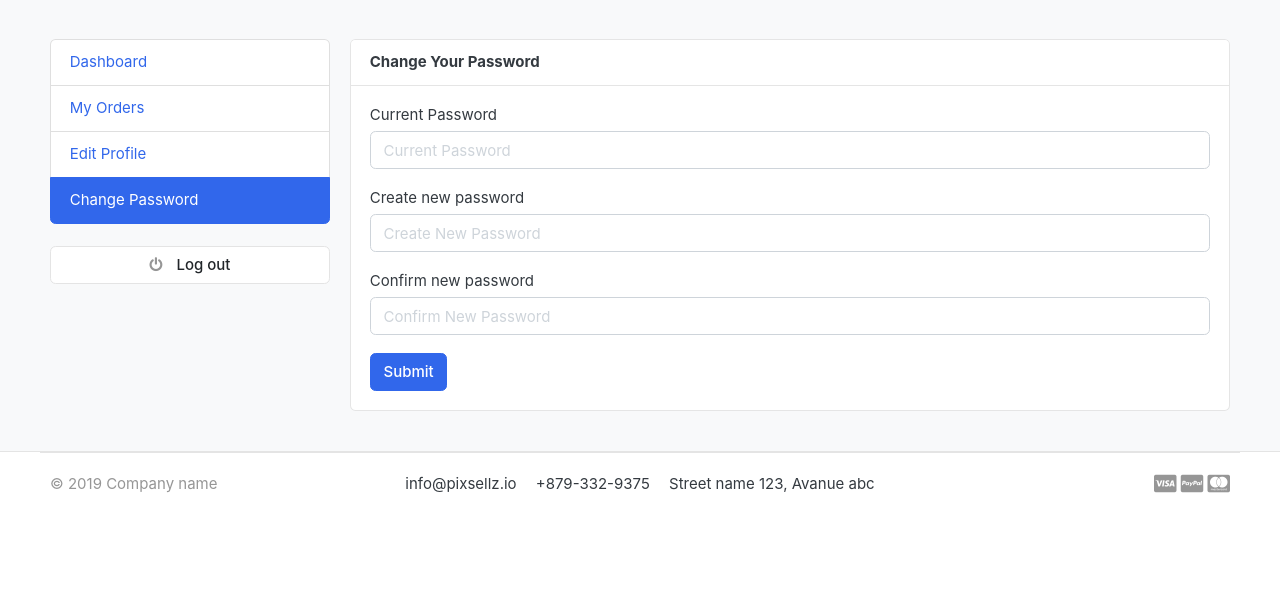
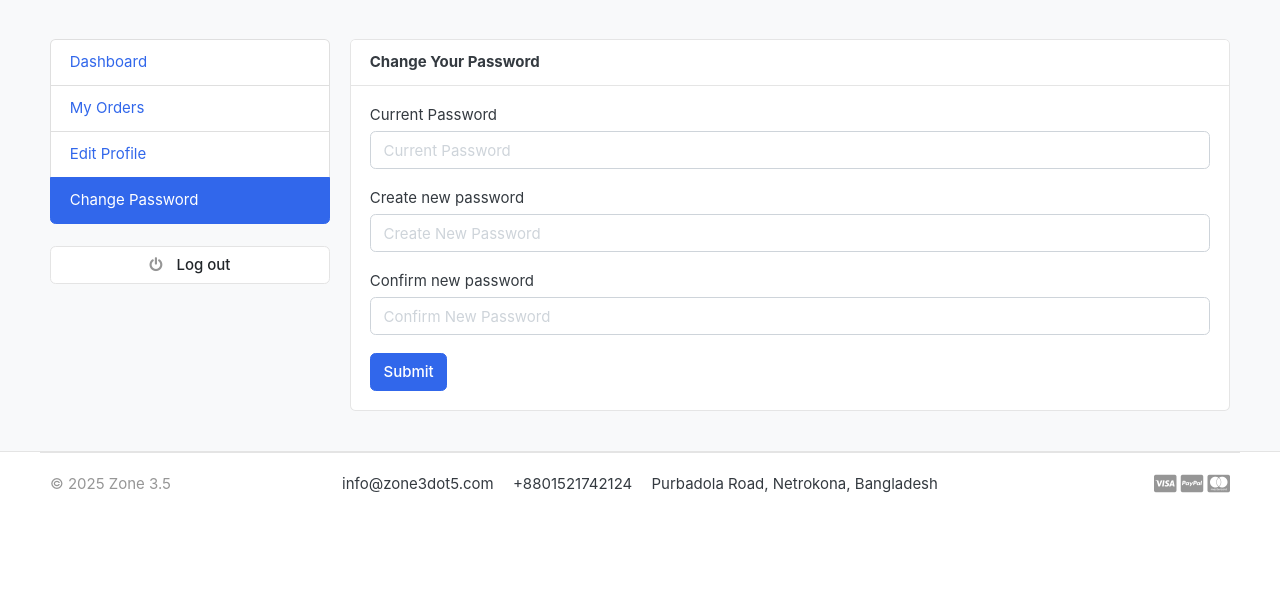
Before and after one commit to Emran-Haque/zone3.5, a Django app: page /accounts/change_password/ in a window 1280 px wide. Shown: the part 119-712 px from the top of the page. Run offline with Django 3.2, Linux system fonts and the light colour scheme; the visitor is signed in with stand-in values (Sample User, id 1); data that the repository does not hold is empty; some libraries are stand-ins or nearby versions; some web fonts are replaced.

Commit message:
Initial commit

```diff
--- a/accounts/urls.py
+++ b/accounts/urls.py
@@ -7,7 +7,7 @@ urlpatterns = [
     path('login/', views.login, name='login'),
     path('logout/', views.logout, name='logout'),
     path('dashboard/', views.dashboard, name='dashboard'),
-    path('', views.dashboard, name='dashboard'),
+    # path('', views.dashboard, name='dashboard'),
 
     path('activate/<uidb64>/<token>/', views.activate, name='activate'),
     path('forgotPassword/', views.forgotPassword, name='forgotPassword'),
--- a/accounts/views.py
+++ b/accounts/views.py
@@ -165,16 +165,18 @@ def activate(request, uidb64, token):
     return redirect('register')
 
 
-@login_required(login_url = 'login')
+@login_required(login_url='login')
 def dashboard(request):
-    orders = Order.objects.order_by('-created_at').filter(user_id=request.user.id, is_ordered=True)
+    # Get orders for the logged-in user
+    orders = Order.objects.filter(user_id=request.user.id, is_ordered=True).order_by('-created_at')
     orders_count = orders.count()
 
-    userprofile = UserProfile.objects.get(user_id=request.user.id)
+    # Fetch the user's profile, gracefully handling missing profile
+    userprofile = get_object_or_404(UserProfile, user_id=request.user.id)
+
     context = {
         'orders_count': orders_count,
         'userprofile': userprofile
-
     }
     return render(request, 'accounts/dashboard.html', context)
 
@@ -199,7 +201,7 @@ def forgotPassword(request):
             send_email = EmailMessage(mail_subject, message, to=[to_email])
             send_email.send()
 
-            messages = success(request, 'Password reset email has been sent to your email address.')
+            messages.success(request, 'Password reset email has been sent to your email address.')
             return redirect('login')
 
         else:
@@ -258,11 +260,9 @@ def my_orders(request):
 
 
 def edit_profile(request):
-    print("1")
     print(UserProfile)
     # userprofile = UserProfile.objects.get(user=request.user)
     userprofile = get_object_or_404(UserProfile, user=request.user)
-    print("2")
     if request.method == 'POST':
         user_form = UserForm(request.POST, instance=request.user)
         print("3")
--- a/greatkart/urls.py
+++ b/greatkart/urls.py
@@ -23,7 +23,6 @@ urlpatterns = [
     path('admin/', admin.site.urls),
     path('store/', include('store.urls')),
     path('', views.home, name='home'),
-    path('base/',views.base, name='base'),
     path('cart/', include('cart.urls')),
     path('accounts/', include('accounts.urls')),
     path('orders/', include('orders.urls')),
--- a/greatkart/views.py
+++ b/greatkart/views.py
@@ -2,9 +2,5 @@ from django.shortcuts import render
 from store.models import Product
 def home(request):
     products = Product.objects.all().filter(is_available=True)
-
+    print(products.values())
     return render(request, 'home.html', {'products' : products})
-
-
-def base(request):
-    return render(request, 'base.html')
--- a/templates/base.html
+++ b/templates/base.html
@@ -1,48 +1,88 @@
-
-
 {% load static %}
 
-<!DOCTYPE HTML>
+<!doctype html>
 <html lang="en">
   <head>
-<meta charset="utf-8">
+    <meta charset="utf-8" />
     <meta http-equiv="pragma" content="no-cache" />
     <meta http-equiv="cache-control" content="max-age=604800" />
-<meta name="viewport" content="width=device-width, initial-scale=1, shrink-to-fit=no">
+    <meta
+      name="viewport"
+      content="width=device-width, initial-scale=1, shrink-to-fit=no"
+    />
 
-<title>GreatKart | One of the Biggest Online Shopping Platform</title>
+    <title>Zone 3.5 | One of the Biggest Online Shopping Platform</title>
 
-<link href="{% static 'images/favicon.ico' %}" rel="shortcut icon" type="image/x-icon">
+    <link
+      href="{% static 'images/favicon.ico' %}"
+      rel="shortcut icon"
+      type="image/x-icon"
+    />
 
     <!-- jQuery -->
-<script src="{% static 'js/jquery-2.0.0.min.js' %}" type="text/javascript"></script>
+    <script
+      src="{% static 'js/jquery-2.0.0.min.js' %}"
+      type="text/javascript"
+    ></script>
 
     <!-- Bootstrap4 files-->
-<script src="{% static 'js/bootstrap.bundle.min.js' %}" type="text/javascript"></script>
-<link href="{% static 'css/bootstrap.css' %}" rel="stylesheet" type="text/css"/>
+    <script
+      src="{% static 'js/bootstrap.bundle.min.js' %}"
+      type="text/javascript"
+    ></script>
+    <link
+      href="{% static 'css/bootstrap.css' %}"
+      rel="stylesheet"
+      type="text/css"
+    />
 
     <!-- JavaScript Bundle with Popper -->
-<script src="{% static 'https://cdn.jsdelivr.net/npm/bootstrap@5.0.0-beta3/dist/js/bootstrap.bundle.min.js' %}" integrity="sha384-JEW9xMcG8R+pH31jmWH6WWP0WintQrMb4s7ZOdauHnUtxwoG2vI5DkLtS3qm9Ekf" crossorigin="anonymous"></script>
+    <script
+      src="{% static 'https://cdn.jsdelivr.net/npm/bootstrap@5.0.0-beta3/dist/js/bootstrap.bundle.min.js' %}"
+      integrity="sha384-JEW9xMcG8R+pH31jmWH6WWP0WintQrMb4s7ZOdauHnUtxwoG2vI5DkLtS3qm9Ekf"
+      crossorigin="anonymous"
+    ></script>
 
-
-
-
-<script src="{% static 'https://code.jquery.com/jquery-3.5.1.slim.min.js' %}" integrity="sha384-DfXdz2htPH0lsSSs5nCTpuj/zy4C+OGpamoFVy38MVBnE+IbbVYUew+OrCXaRkfj" crossorigin="anonymous"></script>
-<script src="{% static 'https://cdn.jsdelivr.net/npm/popper.js@1.16.0/dist/umd/popper.min.js' %}" integrity="sha384-Q6E9RHvbIyZFJoft+2mJbHaEWldlvI9IOYy5n3zV9zzTtmI3UksdQRVvoxMfooAo" crossorigin="anonymous"></script>
-<script src="{% static 'https://stackpath.bootstrapcdn.com/bootstrap/4.5.0/js/bootstrap.min.js' %}" integrity="sha384-OgVRvuATP1z7JjHLkuOU7Xw704+h835Lr+6QL9UvYjZE3Ipu6Tp75j7Bh/kR0JKI" crossorigin="anonymous"></script>
-
-
-
+    <script
+      src="{% static 'https://code.jquery.com/jquery-3.5.1.slim.min.js' %}"
+      integrity="sha384-DfXdz2htPH0lsSSs5nCTpuj/zy4C+OGpamoFVy38MVBnE+IbbVYUew+OrCXaRkfj"
+      crossorigin="anonymous"
+    ></script>
+    <script
+      src="{% static 'https://cdn.jsdelivr.net/npm/popper.js@1.16.0/dist/umd/popper.min.js' %}"
+      integrity="sha384-Q6E9RHvbIyZFJoft+2mJbHaEWldlvI9IOYy5n3zV9zzTtmI3UksdQRVvoxMfooAo"
+      crossorigin="anonymous"
+    ></script>
+    <script
+      src="{% static 'https://stackpath.bootstrapcdn.com/bootstrap/4.5.0/js/bootstrap.min.js' %}"
+      integrity="sha384-OgVRvuATP1z7JjHLkuOU7Xw704+h835Lr+6QL9UvYjZE3Ipu6Tp75j7Bh/kR0JKI"
+      crossorigin="anonymous"
+    ></script>
 
     <!-- Font awesome 5 -->
-<link href="{% static 'fonts/fontawesome/css/all.min.css' %}" type="text/css" rel="stylesheet">
+    <link
+      href="{% static 'fonts/fontawesome/css/all.min.css' %}"
+      type="text/css"
+      rel="stylesheet"
+    />
 
     <!-- custom style -->
-<link href="{% static 'css/ui.css' %}" rel="stylesheet" type="text/css"/>
-<link href="{% static 'css/custom.css' %}" rel="stylesheet" type="text/css"/>
-<link rel="stylesheet" href="https://cdnjs.cloudflare.com/ajax/libs/font-awesome/4.7.0/css/font-awesome.min.css">
+    <link href="{% static 'css/ui.css' %}" rel="stylesheet" type="text/css" />
+    <link
+      href="{% static 'css/custom.css' %}"
+      rel="stylesheet"
+      type="text/css"
+    />
+    <link
+      rel="stylesheet"
+      href="https://cdnjs.cloudflare.com/ajax/libs/font-awesome/4.7.0/css/font-awesome.min.css"
+    />
 
-<link href="{% static 'css/responsive.css' %}" rel="stylesheet" media="only screen and (max-width: 1200px)" />
+    <link
+      href="{% static 'css/responsive.css' %}"
+      rel="stylesheet"
+      media="only screen and (max-width: 1200px)"
+    />
 
     <!-- custom javascript -->
     <script src="{% static 'js/script.js' %}" type="text/javascript"></script>
@@ -53,25 +93,16 @@
       /// some script
 
       // jquery ready start
-$(document).ready(function() {
+      $(document).ready(function () {
         // jQuery code
-
       });
       // jquery end
     </script>
-
   </head>
 
-
   <body>
-
-
     <!-- navbar -->
-    {% include 'includes/navbar.html' %}
-    {% block content %}
-
-
-    {% endblock %}
+    {% include 'includes/navbar.html' %} {% block content %} {% endblock %}
 
     <!-- footer -->
     {% include 'includes/footer.html' %}
--- a/templates/includes/footer.html
+++ b/templates/includes/footer.html
@@ -3,12 +3,12 @@
 	<div class="container">
 		<section class="footer-bottom border-top row">
 			<div class="col-md-2">
-				<p class="text-muted"> &copy 2019 Company name </p>
+				<p class="text-muted"> &copy 2025 Zone 3.5 </p>
 			</div>
 			<div class="col-md-8 text-md-center">
-				<span  class="px-2">info@pixsellz.io</span>
-				<span  class="px-2">+879-332-9375</span>
-				<span  class="px-2">Street name 123, Avanue abc</span>
+				<span  class="px-2">info@zone3dot5.com</span>
+				<span  class="px-2">+8801521742124</span>
+				<span  class="px-2">Purbadola Road, Netrokona, Bangladesh</span>
 			</div>
 			<div class="col-md-2 text-md-right text-muted">
 				<i class="fab fa-lg fa-cc-visa"></i>
```
Also changed, not shown: orders/views.py (+23 -7 lines), store/views.py (+1 -14 lines). Lines whose indentation alone changed are shown as unchanged.
